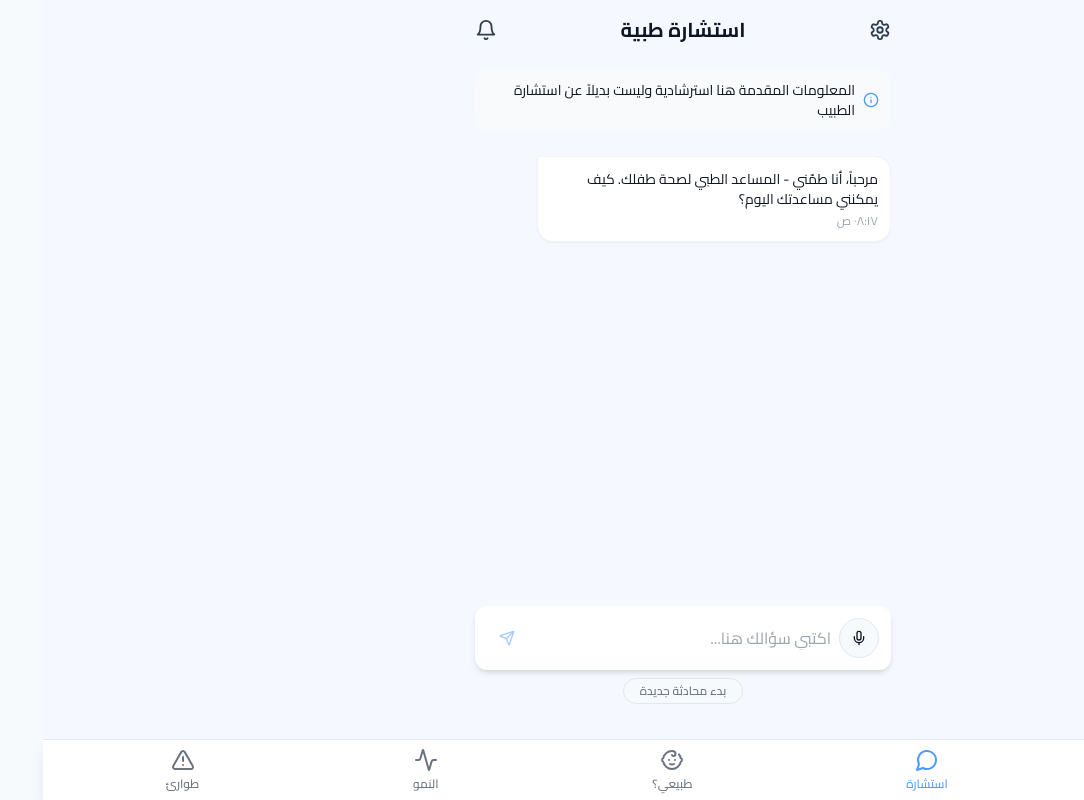
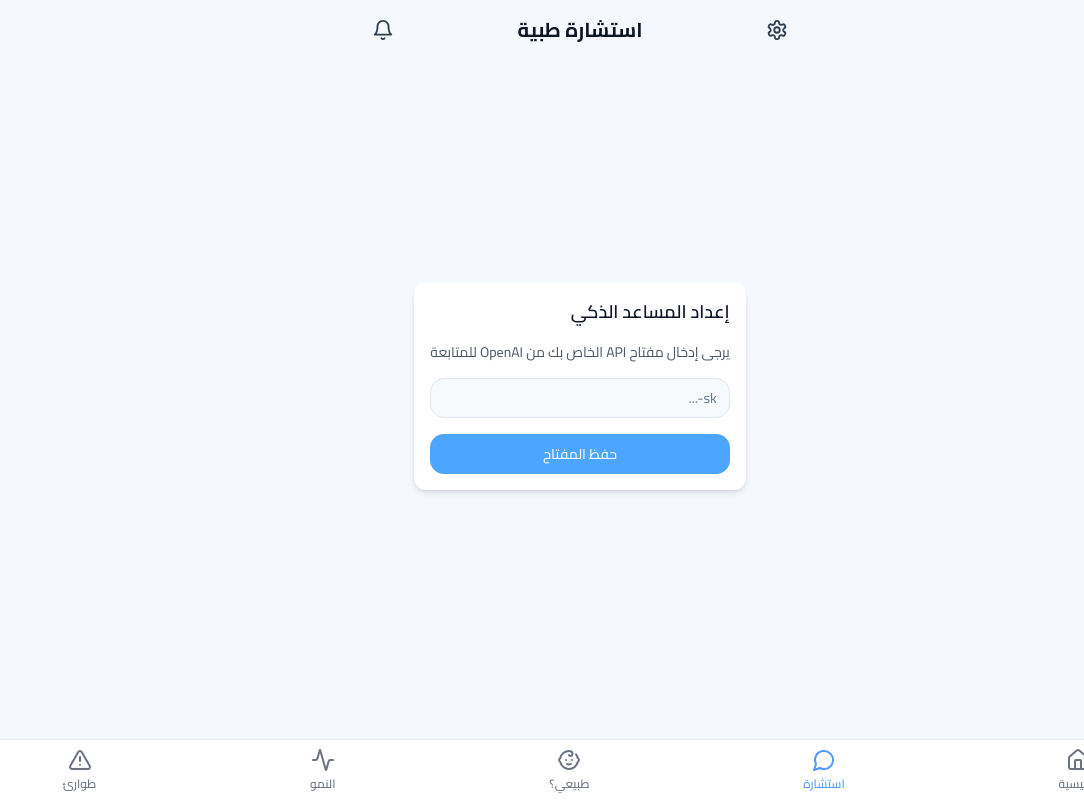
Before and after one commit to BasemTarekkamal/tameny-mama-assistant, a React (Vite) app: page /chat in a window 1280 px wide. Shown: the whole page, without its empty margins (196-1280 px from the left). Built offline with nearby package versions, Linux system fonts and the light colour scheme.

Commit message:
Refactor: Remove unnecessary changes

```diff
--- /dev/null
+++ b/src/components/ApiKeyInput.tsx
@@ -0,0 +1,43 @@
+
+import React, { useState } from 'react';
+import { Button } from '@/components/ui/button';
+import { Input } from '@/components/ui/input';
+import { toast } from 'sonner';
+
+interface ApiKeyInputProps {
+  onApiKeySet: () => void;
+}
+
+const ApiKeyInput = ({ onApiKeySet }: ApiKeyInputProps) => {
+  const [apiKey, setApiKey] = useState('');
+
+  const handleSubmit = (e: React.FormEvent) => {
+    e.preventDefault();
+    if (apiKey.trim()) {
+      localStorage.setItem('openai_key', apiKey.trim());
+      toast.success('API key saved');
+      onApiKeySet();
+    }
+  };
+
+  return (
+    <form onSubmit={handleSubmit} className="space-y-4 p-4 bg-white rounded-xl shadow-md">
+      <h2 className="text-lg font-semibold text-right">إعداد المساعد الذكي</h2>
+      <p className="text-sm text-gray-600 text-right">
+        يرجى إدخال مفتاح API الخاص بك من OpenAI للمتابعة
+      </p>
+      <Input
+        type="password"
+        value={apiKey}
+        onChange={(e) => setApiKey(e.target.value)}
+        placeholder="sk-..."
+        className="w-full"
+      />
+      <Button type="submit" className="w-full">
+        حفظ المفتاح
+      </Button>
+    </form>
+  );
+};
+
+export default ApiKeyInput;
--- a/src/pages/ChatPage.tsx
+++ b/src/pages/ChatPage.tsx
@@ -6,6 +6,9 @@ import MessageBubble, { Message } from '@/components/MessageBubble';
 import LoadingIndicator from '@/components/LoadingIndicator';
 import { Button } from '@/components/ui/button';
 import { Info } from 'lucide-react';
+import ApiKeyInput from '@/components/ApiKeyInput';
+import { createThread, addMessageToThread, runAssistant, checkRunStatus, getMessages } from '@/services/openAiService';
+import { toast } from 'sonner';
 
 const INITIAL_MESSAGES: Message[] = [
   {
@@ -19,6 +22,8 @@ const INITIAL_MESSAGES: Message[] = [
 const ChatPage = () => {
   const [messages, setMessages] = useState<Message[]>(INITIAL_MESSAGES);
   const [isLoading, setIsLoading] = useState(false);
+  const [threadId, setThreadId] = useState<string | null>(null);
+  const [hasApiKey, setHasApiKey] = useState(false);
   const messagesEndRef = useRef<HTMLDivElement>(null);
 
   const scrollToBottom = () => {
@@ -29,8 +34,35 @@ const ChatPage = () => {
     scrollToBottom();
   }, [messages]);
 
-  const handleSendMessage = (text: string) => {
-    // Add user message
+  useEffect(() => {
+    const apiKey = localStorage.getItem('openai_key');
+    if (apiKey) {
+      setHasApiKey(true);
+      initializeThread();
+    }
+  }, []);
+
+  const initializeThread = async () => {
+    try {
+      const newThreadId = await createThread();
+      setThreadId(newThreadId);
+    } catch (error) {
+      console.error('Error creating thread:', error);
+      toast.error('حدث خطأ في إنشاء المحادثة');
+    }
+  };
+
+  const handleApiKeySet = () => {
+    setHasApiKey(true);
+    initializeThread();
+  };
+
+  const handleSendMessage = async (text: string) => {
+    if (!threadId) {
+      toast.error('لم يتم إنشاء المحادثة بشكل صحيح');
+      return;
+    }
+
     const userMessage: Message = {
       id: Date.now().toString(),
       text,
@@ -41,23 +73,15 @@ const ChatPage = () => {
     setMessages(prev => [...prev, userMessage]);
     setIsLoading(true);
 
-    // Simulate AI response
-    setTimeout(() => {
-      let response = '';
+    try {
+      await addMessageToThread(threadId, text);
+      const run = await runAssistant(threadId);
 
-      // Simple rule-based responses for demo
-      if (text.includes('حمى') || text.includes('سخونة')) {
-        response = 'إذا كان طفلك يعاني من ارتفاع في درجة الحرارة، فقد يكون ذلك بسبب عدوى فيروسية أو بكتيرية. إذا كان عمر طفلك أقل من 3 أشهر وتجاوزت درجة حرارته 38 درجة مئوية، فيجب عليك استشارة الطبيب فوراً. للأطفال الأكبر سناً، يمكنك استخدام خافض للحرارة مناسب لعمره وإعطائه الكثير من السوائل.';
-      }
-      else if (text.includes('إسهال') || text.includes('براز')) {
-        response = 'الإسهال عند الرضع قد يكون علامة على عدوى معوية أو حساسية من الطعام. من المهم الحفاظ على ترطيب طفلك. إذا استمر الإسهال لأكثر من يومين، أو ظهرت علامات الجفاف مثل قلة التبول أو جفاف الفم، يجب عليك استشارة الطبيب فوراً.';
-      }
-      else if (text.includes('نوم') || text.includes('ينام')) {
-        response = 'أنماط نوم الرضع متغيرة ويمكن أن تختلف من طفل لآخر. الرضع الجدد قد ينامون من 14-17 ساعة في اليوم، ولكن ليس بالضرورة بشكل متواصل. مع نمو الطفل، ستلاحظين زيادة فترات الاستيقاظ خلال النهار. حاولي إنشاء روتين نوم ثابت وبيئة هادئة ومريحة لطفلك.';
-      }
-      else {
-        response = 'شكراً على سؤالك. لتقديم إجابة أكثر دقة، هل يمكنك إخباري بالمزيد عن عمر طفلك والأعراض التي تلاحظينها؟ ومتى بدأت هذه الأعراض؟';
-      }
+      // Poll for completion
+      const checkCompletion = async () => {
+        const status = await checkRunStatus(threadId, run.id);
+        if (status.status === 'completed') {
+          const response = await getMessages(threadId);
 
           const assistantMessage: Message = {
             id: (Date.now() + 1).toString(),
@@ -68,8 +92,32 @@ const ChatPage = () => {
 
           setMessages(prev => [...prev, assistantMessage]);
           setIsLoading(false);
-    }, 1500);
+        } else if (status.status === 'failed') {
+          toast.error('حدث خطأ في معالجة الرسالة');
+          setIsLoading(false);
+        } else {
+          setTimeout(checkCompletion, 1000);
+        }
       };
+
+      checkCompletion();
+    } catch (error) {
+      console.error('Error processing message:', error);
+      toast.error('حدث خطأ في معالجة الرسالة');
+      setIsLoading(false);
+    }
+  };
+
+  if (!hasApiKey) {
+    return (
+      <div className="h-[calc(100vh-7rem)] flex flex-col">
+        <Header title="استشارة طبية" />
+        <div className="flex-1 flex items-center justify-center p-4">
+          <ApiKeyInput onApiKeySet={handleApiKeySet} />
+        </div>
+      </div>
+    );
+  }
 
   return (
     <div className="h-[calc(100vh-7rem)] flex flex-col">
@@ -94,7 +142,11 @@ const ChatPage = () => {
         <ChatInput onSendMessage={handleSendMessage} isLoading={isLoading} />
 
         <div className="flex justify-center mt-2">
-          <Button variant="outline" className="text-xs text-gray-500 py-1 h-auto">
+          <Button
+            variant="outline"
+            className="text-xs text-gray-500 py-1 h-auto"
+            onClick={initializeThread}
+          >
             بدء محادثة جديدة
           </Button>
         </div>
--- /dev/null
+++ b/src/services/openAiService.ts
@@ -0,0 +1,65 @@
+
+export interface AssistantMessage {
+  role: 'user' | 'assistant';
+  content: string;
+}
+
+export async function createThread() {
+  const response = await fetch('https://api.openai.com/v1/threads', {
+    method: 'POST',
+    headers: {
+      'Authorization': `Bearer ${localStorage.getItem('openai_key')}`,
+      'Content-Type': 'application/json',
+    },
+  });
+  const data = await response.json();
+  return data.id;
+}
+
+export async function addMessageToThread(threadId: string, content: string) {
+  const response = await fetch(`https://api.openai.com/v1/threads/${threadId}/messages`, {
+    method: 'POST',
+    headers: {
+      'Authorization': `Bearer ${localStorage.getItem('openai_key')}`,
+      'Content-Type': 'application/json',
+    },
+    body: JSON.stringify({
+      role: 'user',
+      content: content,
+    }),
+  });
+  return response.json();
+}
+
+export async function runAssistant(threadId: string) {
+  const response = await fetch(`https://api.openai.com/v1/threads/${threadId}/runs`, {
+    method: 'POST',
+    headers: {
+      'Authorization': `Bearer ${localStorage.getItem('openai_key')}`,
+      'Content-Type': 'application/json',
+    },
+    body: JSON.stringify({
+      assistant_id: "asst_rD0jhh9IjfGbtgmAE47GjBf6"
+    }),
+  });
+  return response.json();
+}
+
+export async function checkRunStatus(threadId: string, runId: string) {
+  const response = await fetch(`https://api.openai.com/v1/threads/${threadId}/runs/${runId}`, {
+    headers: {
+      'Authorization': `Bearer ${localStorage.getItem('openai_key')}`,
+    },
+  });
+  return response.json();
+}
+
+export async function getMessages(threadId: string) {
+  const response = await fetch(`https://api.openai.com/v1/threads/${threadId}/messages`, {
+    headers: {
+      'Authorization': `Bearer ${localStorage.getItem('openai_key')}`,
+    },
+  });
+  const data = await response.json();
+  return data.data[0].content[0].text.value;
+}
```
Lines whose indentation alone changed are shown as unchanged.
